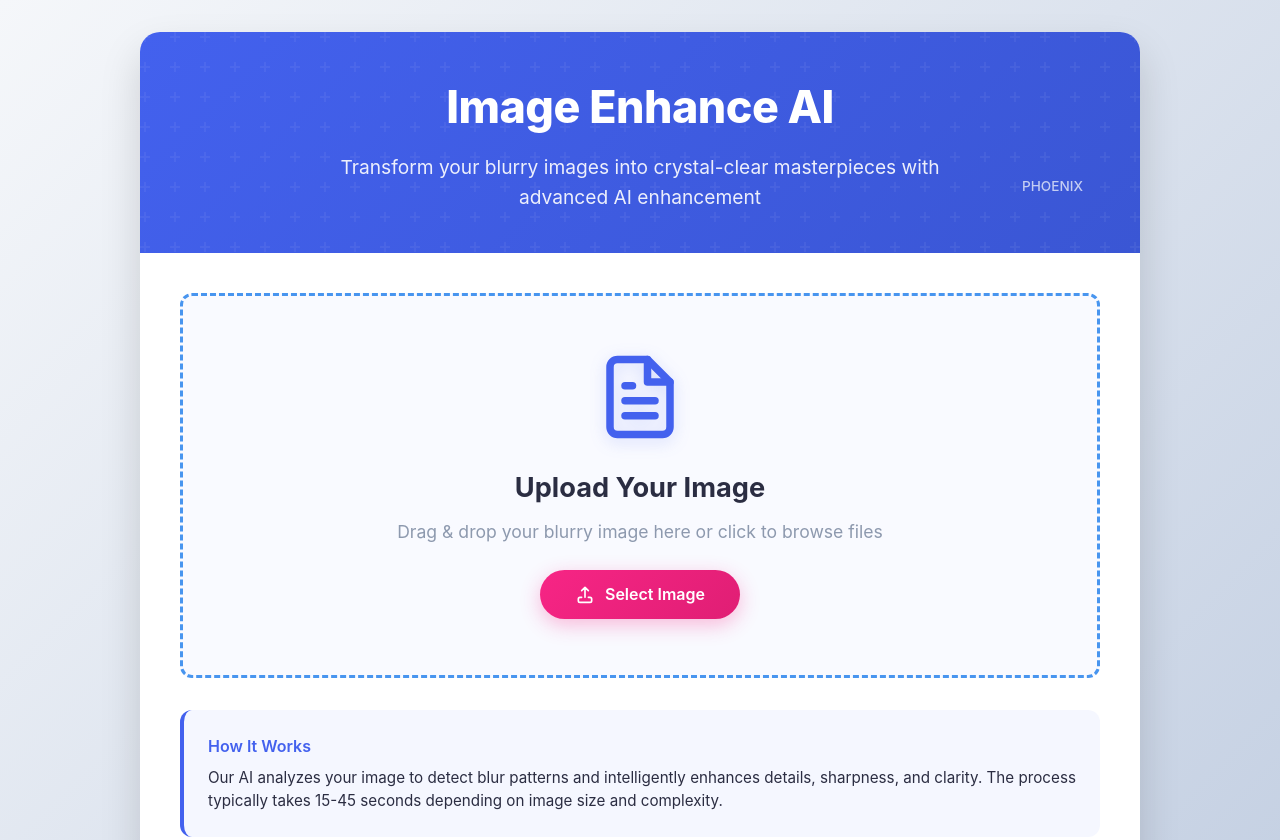
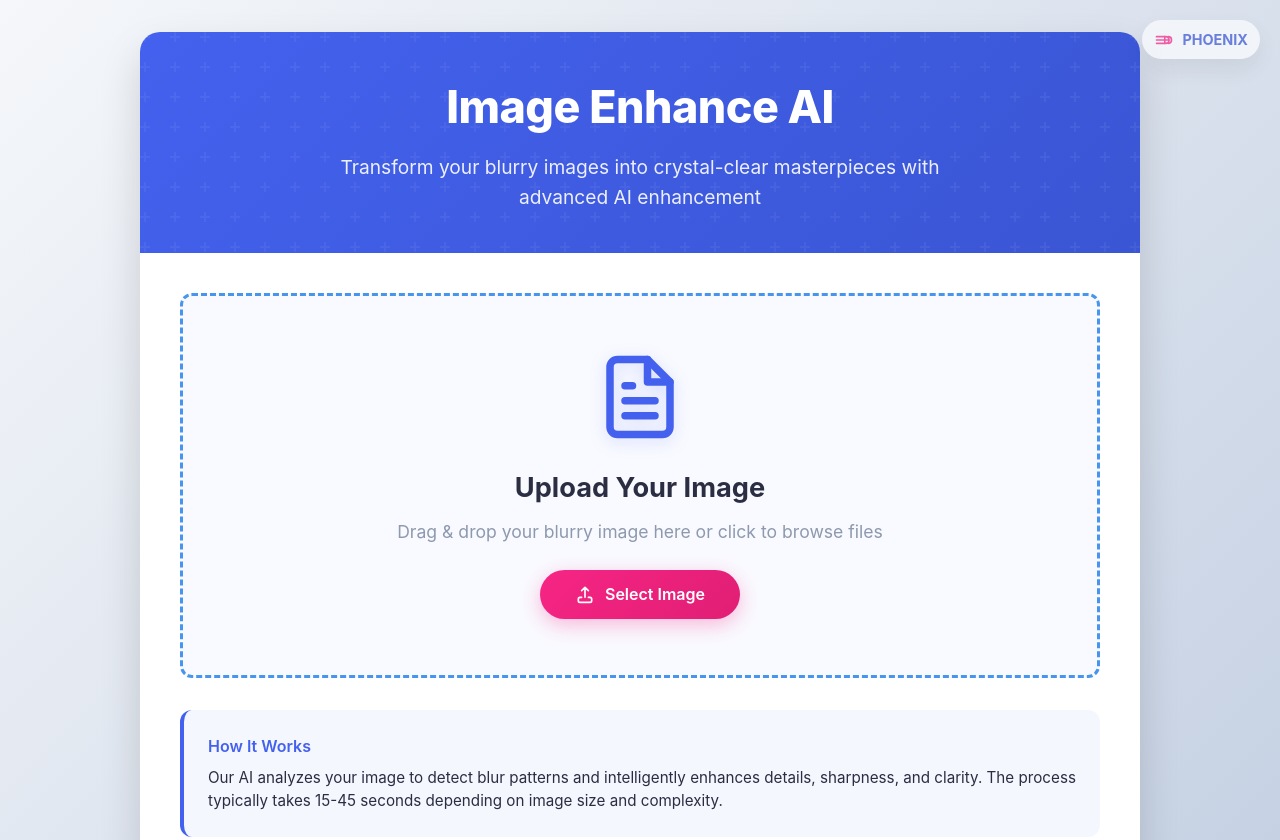
Before and after one commit to mikey177013/IMAGE-ENHANCER, a plain HTML site: page index.html in a window 1280 px wide. Shown: the top 840 px of the page. Drawn offline with nearby package versions, Linux system fonts and the light colour scheme.

Commit message:
Update index.html

```diff
--- a/index.html
+++ b/index.html
@@ -1,17 +1,10 @@
 <!DOCTYPE html>
-
 <html lang="en">
-
 <head>
-
   <meta charset="UTF-8">
-
   <meta name="viewport" content="width=device-width, initial-scale=1.0">
-
   <title>Image Enhancer AI | Professional Enhancement Tool</title>
-
   <script src="https://cdnjs.cloudflare.com/ajax/libs/axios/1.6.0/axios.min.js"></script>
-
   <style>
     :root {
       --primary: #4361ee;
@@ -103,15 +96,6 @@
       font-weight: 400;
       max-width: 600px;
       margin: 0 auto;
-    }
-
-    .watermark {
-      position: absolute;
-      bottom: 15px;
-      right: 25px;
-      font-size: 0.85rem;
-      opacity: 0.7;
-      font-weight: 500;
     }
 
     .content {
@@ -510,6 +494,40 @@
       font-weight: 500;
     }
 
+    /* Phoenix Watermark */
+    .phoenix-watermark {
+      position: fixed;
+      top: 20px;
+      right: 20px;
+      z-index: 1000;
+      opacity: 0.7;
+      transition: var(--transition);
+    }
+
+    .phoenix-watermark:hover {
+      opacity: 1;
+      transform: scale(1.05);
+    }
+
+    .phoenix-logo {
+      display: flex;
+      align-items: center;
+      gap: 8px;
+      background: rgba(255, 255, 255, 0.9);
+      padding: 8px 12px;
+      border-radius: 30px;
+      box-shadow: var(--shadow);
+      font-weight: 700;
+      color: var(--primary-dark);
+      font-size: 0.9rem;
+    }
+
+    .phoenix-icon {
+      width: 20px;
+      height: 20px;
+      color: var(--secondary);
+    }
+
     @keyframes fadeIn {
       from {
         opacity: 0;
@@ -625,6 +643,11 @@
         font-size: 0.8rem;
         padding: 6px 12px;
       }
+
+      .phoenix-watermark {
+        top: 10px;
+        right: 10px;
+      }
     }
 
     @media (max-width: 480px) {
@@ -654,165 +677,104 @@
       }
     }
   </style>
-
 </head>
 
 <body>
+  <!-- Phoenix Watermark -->
+  <div class="phoenix-watermark">
+    <div class="phoenix-logo">
+      <svg class="phoenix-icon" viewBox="0 0 24 24" fill="none" xmlns="http://www.w3.org/2000/svg">
+        <path d="M17 8C19.5 8 21 10 21 12C21 14 19.5 16 17 16" stroke="currentColor" stroke-width="2" stroke-linecap="round" stroke-linejoin="round"/>
+        <path d="M3 8H14C16.5 8 18 10 18 12C18 14 16.5 16 14 16H3" stroke="currentColor" stroke-width="2" stroke-linecap="round" stroke-linejoin="round"/>
+        <path d="M3 12H18" stroke="currentColor" stroke-width="2" stroke-linecap="round" stroke-linejoin="round"/>
+        <path d="M13 8V16" stroke="currentColor" stroke-width="2" stroke-linecap="round" stroke-linejoin="round"/>
+      </svg>
+      <span>PHOENIX</span>
+    </div>
+  </div>
 
   <div class="container">
-
     <div class="header">
-
       <div class="header-content">
-
         <h1>Image Enhance AI</h1>
-
         <p>Transform your blurry images into crystal-clear masterpieces with advanced AI enhancement</p>
-
-        <div class="watermark">PHOENIX</div>
-
       </div>
-
     </div>
 
     <div class="content">
-
       <div class="upload-area" id="uploadArea">
-
         <div class="upload-icon">
-
           <svg viewBox="0 0 24 24" fill="none" xmlns="http://www.w3.org/2000/svg">
-
             <path d="M14 2H6C4.89543 2 4 2.89543 4 4V20C4 21.1046 4.89543 22 6 22H18C19.1046 22 20 21.1046 20 20V8L14 2Z" stroke="currentColor" stroke-width="2" stroke-linecap="round" stroke-linejoin="round" />
-
             <path d="M14 2V8H20" stroke="currentColor" stroke-width="2" stroke-linecap="round" stroke-linejoin="round" />
-
             <path d="M16 13H8" stroke="currentColor" stroke-width="2" stroke-linecap="round" stroke-linejoin="round" />
-
             <path d="M16 17H8" stroke="currentColor" stroke-width="2" stroke-linecap="round" stroke-linejoin="round" />
-
             <path d="M10 9H9H8" stroke="currentColor" stroke-width="2" stroke-linecap="round" stroke-linejoin="round" />
-
           </svg>
-
         </div>
-
         <div class="upload-text">
-
           <h3>Upload Your Image</h3>
-
           <p>Drag & drop your blurry image here or click to browse files</p>
-
         </div>
-
         <button class="btn" id="uploadBtn">
-
           <svg viewBox="0 0 24 24" fill="none" xmlns="http://www.w3.org/2000/svg">
-
             <path d="M12 16V4M12 4L8 8M12 4L16 8" stroke="currentColor" stroke-width="2" stroke-linecap="round" stroke-linejoin="round" />
-
             <path d="M8 16H6C4.89543 16 4 16.8954 4 18V20C4 21.1046 4.89543 22 6 22H18C19.1046 22 20 21.1046 20 20V18C20 16.8954 19.1046 16 18 16H16" stroke="currentColor" stroke-width="2" stroke-linecap="round" stroke-linejoin="round" />
-
           </svg>
-
           Select Image
-
         </button>
-
         <input type="file" id="fileInput" class="file-input" accept="image/*">
-
       </div>
 
       <div class="loading" id="loading">
-
         <div class="spinner"></div>
-
         <p>Processing your image<span class="loading-dots"></span></p>
-
       </div>
 
       <div class="error" id="error"></div>
-
       <div class="success" id="success"></div>
 
       <div class="preview-container" id="previewContainer">
-
         <h3 class="preview-title">Compare Results</h3>
-
         <div class="image-comparison" id="imageComparison">
-
           <div class="comparison-label label-before">Original</div>
-
           <div class="comparison-label label-after">Enhanced</div>
-
           <img class="image-before" id="imageBefore" src="" alt="Original image">
-
           <img class="image-after" id="imageAfter" src="" alt="Enhanced image">
-
           <div class="slider-container" id="sliderContainer">
-
             <div class="slider">
-
               <div class="slider-handle"></div>
-
             </div>
-
           </div>
-
         </div>
-
         <div class="result-actions">
-
           <button class="btn" id="downloadBtn">
-
             <svg viewBox="0 0 24 24" fill="none" xmlns="http://www.w3.org/2000/svg">
-
               <path d="M12 16V4M12 4L8 8M12 4L16 8" stroke="currentColor" stroke-width="2" stroke-linecap="round" stroke-linejoin="round" />
-
               <path d="M8 16H6C4.89543 16 4 16.8954 4 18V20C4 21.1046 4.89543 22 6 22H18C19.1046 22 20 21.1046 20 20V18C20 16.8954 19.1046 16 18 16H16" stroke="currentColor" stroke-width="2" stroke-linecap="round" stroke-linejoin="round" />
-
             </svg>
-
             Download Enhanced
-
           </button>
-
           <button class="btn btn-secondary" id="resetBtn">
-
             <svg viewBox="0 0 24 24" fill="none" xmlns="http://www.w3.org/2000/svg">
-
               <path d="M1 4V10H7" stroke="currentColor" stroke-width="2" stroke-linecap="round" stroke-linejoin="round" />
-
               <path d="M23 20V14H17" stroke="currentColor" stroke-width="2" stroke-linecap="round" stroke-linejoin="round" />
-
               <path d="M20.49 9C19.9828 7.56678 19.1209 6.2854 17.9845 5.27542C16.8482 4.26543 15.4745 3.55976 13.9917 3.22426C12.5089 2.88875 10.9652 2.93434 9.50481 3.35677C8.04437 3.77921 6.71475 4.56471 5.64 5.64L1 10M23 14L18.36 18.36C17.2853 19.4353 15.9556 20.2208 14.4952 20.6432C13.0348 21.0657 11.4911 21.1113 10.0083 20.7757C8.52547 20.4402 7.1518 19.7346 6.01547 18.7246C4.87913 17.7146 4.01717 16.4332 3.51 15" stroke="currentColor" stroke-width="2" stroke-linecap="round" stroke-linejoin="round" />
-
             </svg>
-
             Process Another
-
           </button>
-
         </div>
-
       </div>
 
       <div class="info-box">
-
         <h4>How It Works</h4>
-
         <p>Our AI analyzes your image to detect blur patterns and intelligently enhances details, sharpness, and clarity. The process typically takes 15-45 seconds depending on image size and complexity.</p>
-
       </div>
-
     </div>
-
   </div>
 
   <div class="footer">
-
     <p>Powered by AI Image Enhancement Technology</p>
-
   </div>
 
   <script>
@@ -830,32 +792,34 @@
     const slider = document.querySelector('.slider');
     const downloadBtn = document.getElementById('downloadBtn');
     const resetBtn = document.getElementById('resetBtn');
+
     // Variables
     let originalImageUrl = '';
     let enhancedImageUrl = '';
     let isDragging = false;
     let startX = 0;
     let sliderPosition = 50;
+
     // Event Listeners
     uploadBtn.addEventListener('click', () => fileInput.click());
     uploadArea.addEventListener('dragover', handleDragOver);
     uploadArea.addEventListener('dragleave', handleDragLeave);
     uploadArea.addEventListener('drop', handleDrop);
     fileInput.addEventListener('change', handleFileSelect);
+
     // Slider events for mouse
     sliderContainer.addEventListener('mousedown', startDrag);
     document.addEventListener('mousemove', handleDrag);
     document.addEventListener('mouseup', stopDrag);
+
     // Slider events for touch
-    sliderContainer.addEventListener('touchstart', handleTouchStart, {
-      passive: false
-    });
-    document.addEventListener('touchmove', handleTouchMove, {
-      passive: false
-    });
+    sliderContainer.addEventListener('touchstart', handleTouchStart, { passive: false });
+    document.addEventListener('touchmove', handleTouchMove, { passive: false });
     document.addEventListener('touchend', stopDrag);
+
     downloadBtn.addEventListener('click', downloadImage);
     resetBtn.addEventListener('click', resetApp);
+
     // Functions
     function handleDragOver(e) {
       e.preventDefault();
@@ -890,28 +854,35 @@
         showError('Please select a valid image file (JPEG, PNG, etc.)');
         return;
       }
+
       // Validate file size (max 10MB)
       if (file.size > 10 * 1024 * 1024) {
         showError('Image size should be less than 10MB');
         return;
       }
+
       // Reset previous state
       resetApp();
+
       // Show loading
       loading.style.display = 'block';
+
       // Create object URL for the original image
       originalImageUrl = URL.createObjectURL(file);
       imageBefore.src = originalImageUrl;
+
       // Create FormData for API request
       const formData = new FormData();
       formData.append('original_image_file', file);
       formData.append('scale_factor', 2);
       formData.append('upscale_type', 'image-upscale');
+
       // Generate serial
       const serial = generateSerial();
       const headers = {
         'product-serial': serial
       };
+
       // Make API request
       unblurImage(formData, headers)
         .then(result => {
@@ -921,6 +892,7 @@
           } else {
             enhancedImageUrl = result.output;
             imageAfter.src = enhancedImageUrl;
+
             // Show preview once both images are loaded
             Promise.all([
               loadImage(imageBefore),
@@ -944,24 +916,25 @@
         try {
           const res = await axios.post(
             'https://api.unblurimage.ai/api/imgupscaler/v2/ai-image-unblur/create-job',
-            formData, {
-              headers
-            }
+            formData, { headers }
           );
+
           const jobId = res.data?.result?.job_id;
           if (!jobId) {
             reject(new Error('Job ID not found'));
             return;
           }
+
           let output, done = false;
           const timeout = Date.now() + 180000; // 3 minutes
+
           while (!done && Date.now() < timeout) {
             try {
               const poll = await axios.get(
-                `https://api.unblurimage.ai/api/imgupscaler/v2/ai-image-unblur/get-job/${jobId}`, {
-                  headers
-                }
+                `https://api.unblurimage.ai/api/imgupscaler/v2/ai-image-unblur/get-job/${jobId}`,
+                { headers }
               );
+
               if (poll.data.code === 100000 && poll.data.result?.output_url?.[0]) {
                 output = poll.data.result.output_url[0];
                 done = true;
@@ -973,11 +946,9 @@
               await new Promise(r => setTimeout(r, 3000));
             }
           }
+
           if (done) {
-            resolve({
-              jobId,
-              output
-            });
+            resolve({ jobId, output });
           } else {
             reject(new Error('Processing timeout'));
           }
@@ -1052,6 +1023,7 @@
 
     function downloadImage() {
       if (!enhancedImageUrl) return;
+
       const a = document.createElement('a');
       a.href = enhancedImageUrl;
       a.download = 'enhanced-image.jpg';
@@ -1067,12 +1039,15 @@
       error.style.display = 'none';
       success.style.display = 'none';
       uploadArea.classList.remove('active');
+
       // Reset file input
       fileInput.value = '';
+
       // Reset slider position
       sliderPosition = 50;
       imageAfter.style.clipPath = 'polygon(0 0, 50% 0, 50% 100%, 0 100%)';
       sliderContainer.style.left = '50%';
+
       // Clean up object URLs
       if (originalImageUrl) {
         URL.revokeObjectURL(originalImageUrl);
@@ -1092,7 +1067,5 @@
       error.style.display = 'none';
     }
   </script>
-
 </body>
-
 </html>
```
